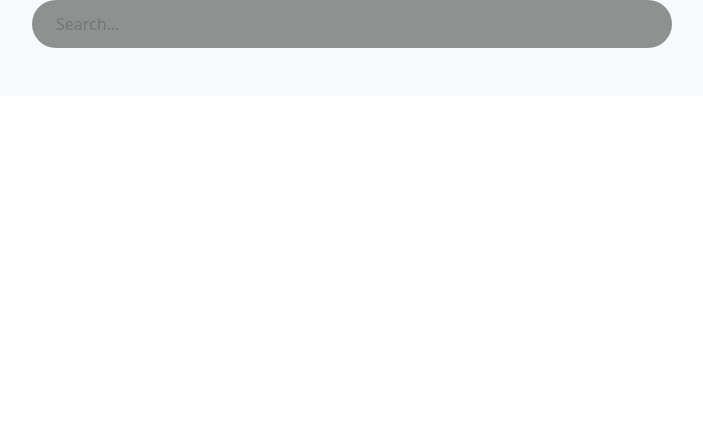
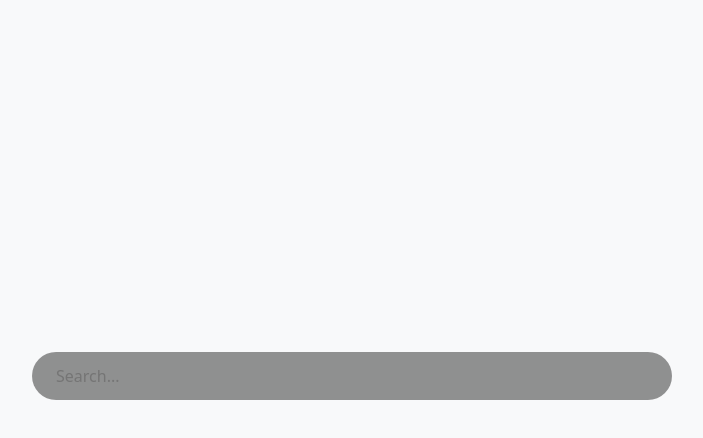
Before and after one commit to grzegorzxpatyk/image-search-app, a React (Create React App) app: page /results in a window 1280 px wide. Shown: the top 438 px of the page, without its empty margins (288-991 px from the left). Built offline with nearby package versions, Linux system fonts and the light colour scheme.

Commit message:
add useOutletContext, and it worked!

```diff
--- a/src/App.js
+++ b/src/App.js
@@ -1,23 +1,60 @@
 import axios from 'axios';
-import { useState, useEffect } from 'react';
-import { NavLink, Outlet, useSearchParams } from 'react-router-dom';
+import React, { useState } from 'react';
+import {
+    Outlet,
+    useSearchParams,
+    useNavigate,
+    useLocation,
+} from 'react-router-dom';
 import './App.scss';
 
 function App() {
-    const [images, setImages] = useState();
     let [searchParams, setSearchParams] = useSearchParams();
-    // let query = searchParams.get('query') || '';
+    let navigate = useNavigate();
+    let location = useLocation();
+    let [imgs, setImgs] = useState([]);
+    let query = searchParams.get('query') || '';
+
+    function onEnter(event) {
+        if (event.keyCode === 13) {
+            event.preventDefault();
+            console.log('Enter pressed! input: ' + event.target.value);
+            navigate('/results' + location.search);
+
+            const apiRoot = process.env.REACT_APP_APIROOT;
+            const accessKey = process.env.REACT_APP_ACCESSKEY;
+
+            setImgs(() => []);
+
+            axios
+                .get(
+                    `${apiRoot}/search/photos?client_id=${accessKey}&query=${query}&count=10`
+                )
+                .then((response) => {
+                    console.log(response);
+                    response.data.results.forEach((result) => {
+                        setImgs((prevImgs) => [
+                            ...prevImgs,
+                            {
+                                url: result.urls.small,
+                                altDescription: result.alt_description,
+                            },
+                        ]);
+                    });
+                });
+        }
+    }
 
     return (
         <div
             id="App"
-            className="d-flex justify-content-center align-items-center flex-column text-center text-dark bg-light h-100"
+            className="h-100 w-100 d-flex justify-content-center align-items-center flex-column text-center text-dark bg-light"
         >
             {/* <nav className="d-flex flex-row justify-content-evenly w-100 fixed-top">
                 <NavLink to="/">Search</NavLink>
                 <NavLink to="/results">Results</NavLink>
             </nav> */}
-            <Outlet />
+            <Outlet context={[imgs, setImgs, onEnter]} />
         </div>
     );
 }
--- a/src/App.scss
+++ b/src/App.scss
@@ -1,9 +1,21 @@
 @import '~bootstrap/scss/bootstrap';
 
-#root {
-    height: 100%;
-}
+// body {
+//     height: 100%;
+//     background-color: rgba(255, 17, 0, 0.479);
+// }
+
+// #root {
+// height: 100vh;
+// background-color: rgba(235, 147, 31, 0.63);
+// width: auto;
+// }
 
 #App {
-    height: 100vh;
+    min-height: 100vh;
+    height: 100%;
+    //     background: #47bd2a99;
+    // & * {
+    //     transform: translate(0, 20vh);
+    // }
 }
--- a/src/components/SearchBar.js
+++ b/src/components/SearchBar.js
@@ -1,35 +1,7 @@
-import React, { useState } from 'react';
-import { useLocation, useNavigate } from 'react-router-dom';
-import axios from 'axios';
+import React from 'react';
 import './SearchBar.scss';
 
-export default function SearchBar({ value, onChange }) {
-    let navigate = useNavigate();
-    let location = useLocation();
-    let [imgs, setImgs] = useState([]);
-
-    function onEnter(event) {
-        if (event.keyCode === 13) {
-            event.preventDefault();
-            console.log('Enter pressed! input: ' + event.target.value);
-            navigate('/results' + location.search);
-
-            const apiRoot = 'https://api.unsplash.com';
-            const accessKey = process.env.REACT_APP_ACCESSKEY;
-
-            axios
-                .get(
-                    `${apiRoot}/search/photos?client_id=${accessKey}&query=${value}&count=10`
-                )
-                .then((response) => {
-                    console.log(response);
-                    response.data.results.forEach((result) => {
-                        setImgs((prevImgs) => [...prevImgs, result.urls.small]);
-                    });
-                });
-        }
-    }
-
+export default function SearchBar({ value, onChange, onEnter }) {
     return (
         <>
             <input
@@ -40,12 +12,8 @@ export default function SearchBar({ value, onChange }) {
                 onKeyUp={onEnter}
                 onChange={onChange}
                 value={value}
+                className="mb-5"
             />
-            <div className="imgs">
-                {imgs.map((img) => (
-                    <img src={img} key={img} />
-                ))}
-            </div>
         </>
     );
 }
--- a/src/components/SearchBar.scss
+++ b/src/components/SearchBar.scss
@@ -13,7 +13,7 @@ input:focus-visible {
 }
 
 img {
-    margin: 1rem;
-    width: 40vw;
+    margin: 0.4rem;
+    border-radius: 1rem;
     // height: 5vh;
 }
--- a/src/routes/Results.js
+++ b/src/routes/Results.js
@@ -1,9 +1,14 @@
-import React from 'react';
-import { useSearchParams } from 'react-router-dom';
+import React, { useEffect } from 'react';
+import { useSearchParams, useOutletContext } from 'react-router-dom';
 import SearchBar from '../components/SearchBar';
 
 export default function Results() {
     let [searchParams, setSearchParams] = useSearchParams();
+    const [imgs, setImgs, onEnter] = useOutletContext();
+
+    // useEffect(() => {
+    //     console.log(imgs);
+    // });
     // let query = searchParams.get('query');
 
     // async function fetchData(query) {
@@ -11,7 +16,7 @@ export default function Results() {
     // }
 
     return (
-        <div className="h-100 w-100 d-flex justify-content-center align-items-center flex-column">
+        <div className="h-100 w-100 d-flex justify-content-center align-items-center flex-column overflow-auto">
             <SearchBar
                 value={searchParams.get('query') || ''}
                 onChange={(event) => {
@@ -22,7 +27,13 @@ export default function Results() {
                         setSearchParams({});
                     }
                 }}
+                onEnter={onEnter}
             />
+            <div className="imgs">
+                {imgs.map((img) => (
+                    <img src={img.url} alt={img.altDescription} key={img.url} />
+                ))}
+            </div>
         </div>
     );
 }
--- a/src/routes/Search.js
+++ b/src/routes/Search.js
@@ -1,9 +1,14 @@
-import React from 'react';
-import { useSearchParams } from 'react-router-dom';
+import React, { useEffect } from 'react';
+import { useSearchParams, useOutletContext } from 'react-router-dom';
 import SearchBar from '../components/SearchBar';
 
 export default function Search() {
     let [searchParams, setSearchParams] = useSearchParams();
+    const [imgs, setImgs, onEnter] = useOutletContext();
+
+    useEffect(() => {
+        console.log(onEnter);
+    });
 
     return (
         <>
@@ -18,6 +23,7 @@ export default function Search() {
                         setSearchParams({});
                     }
                 }}
+                onEnter={onEnter}
             />
         </>
     );
```
